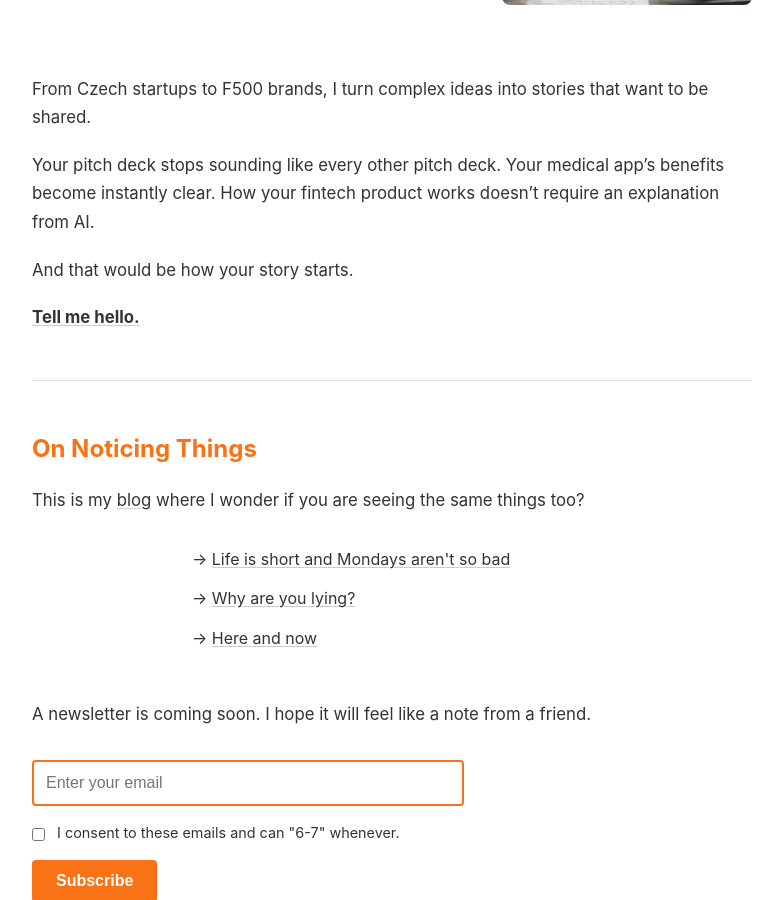
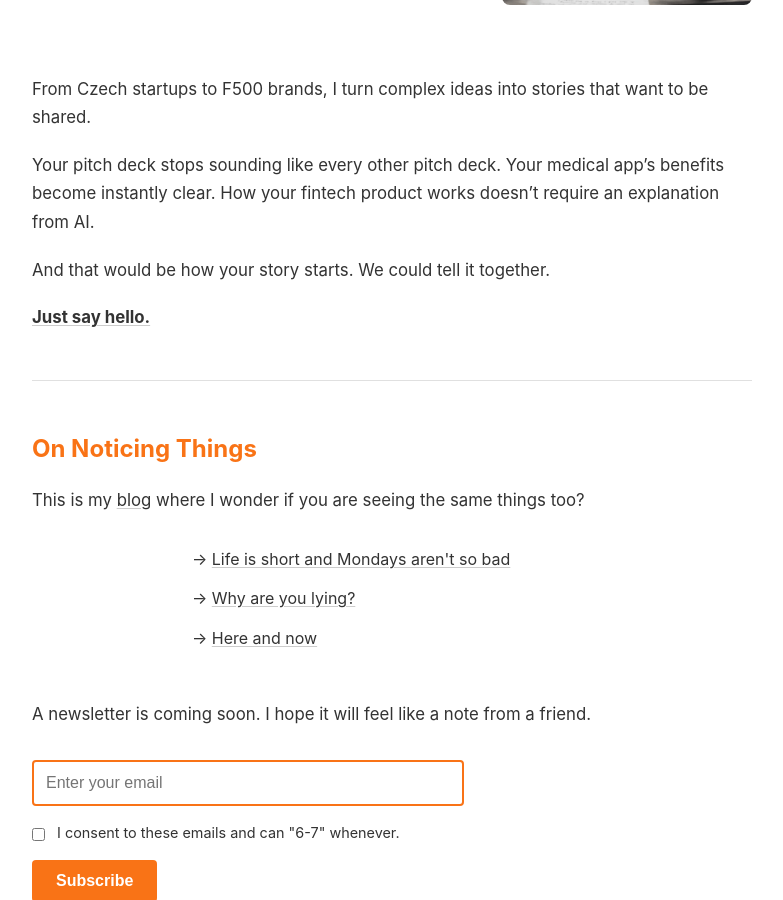
Before and after one commit to westleyovercash/westleyovercash.github.io, a Jekyll site: the page built from index.md, in a window 1280 px wide and 900 px high, scrolled down 387 px. Shown: the whole window, without its empty margins (248-1031 px from the left). Built offline with Jekyll 4.4.1, drawn with Linux system fonts in a browser that asks for light colours.

Commit message:
Update index.md

```diff
--- a/index.md
+++ b/index.md
@@ -16,9 +16,9 @@ From Czech startups to F500 brands, I turn complex ideas into stories that want
 
 Your pitch deck stops sounding like every other pitch deck. Your medical app's benefits become instantly clear. How your fintech product works doesn't require an explanation from AI.
 
-And that would be how your story starts.
+And that would be how your story starts. We could tell it together.
 
-**<a href="/contact">Tell me hello.</a>**
+**<a href="/contact">Just say hello.</a>**
 
 <hr style="border: none; border-top: 1px solid #e0e0e0; margin: 3rem 0;">
 
```
